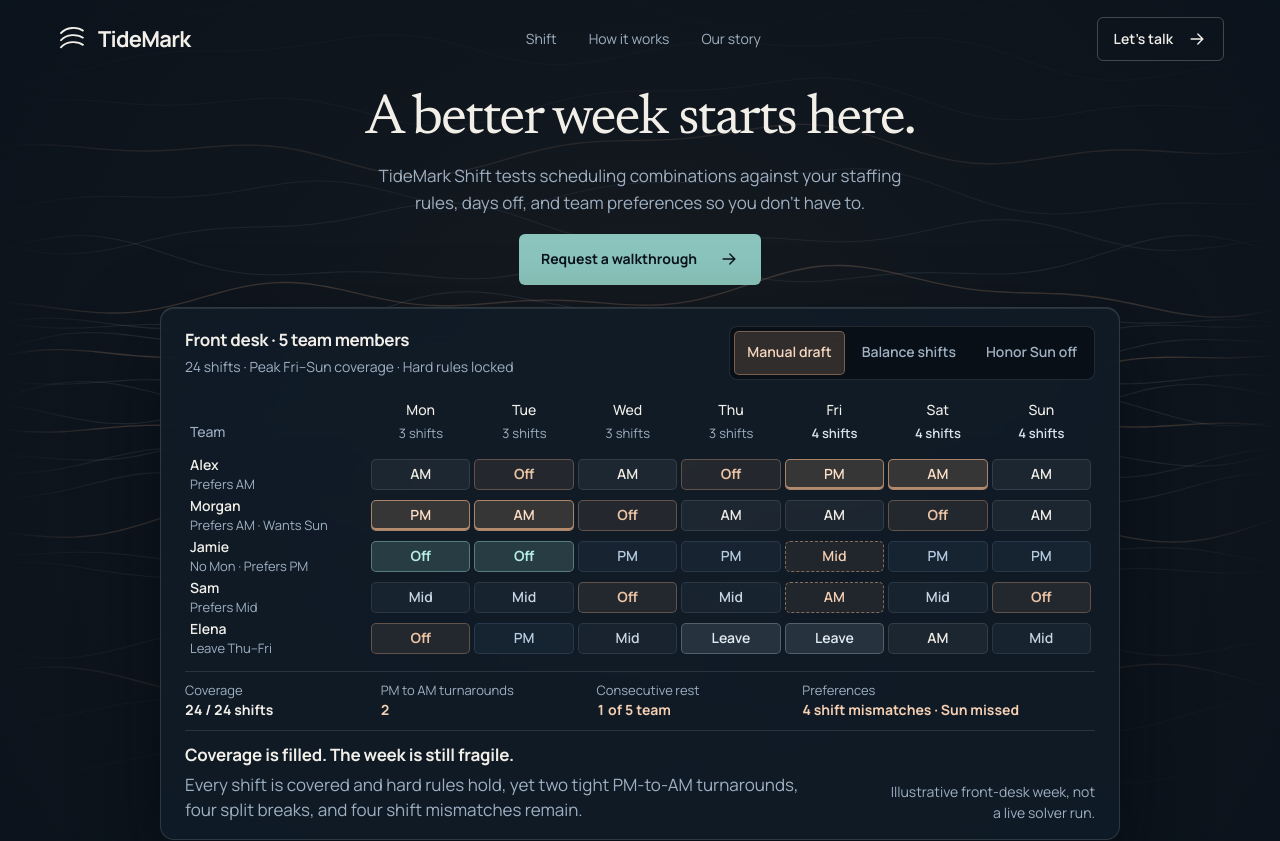
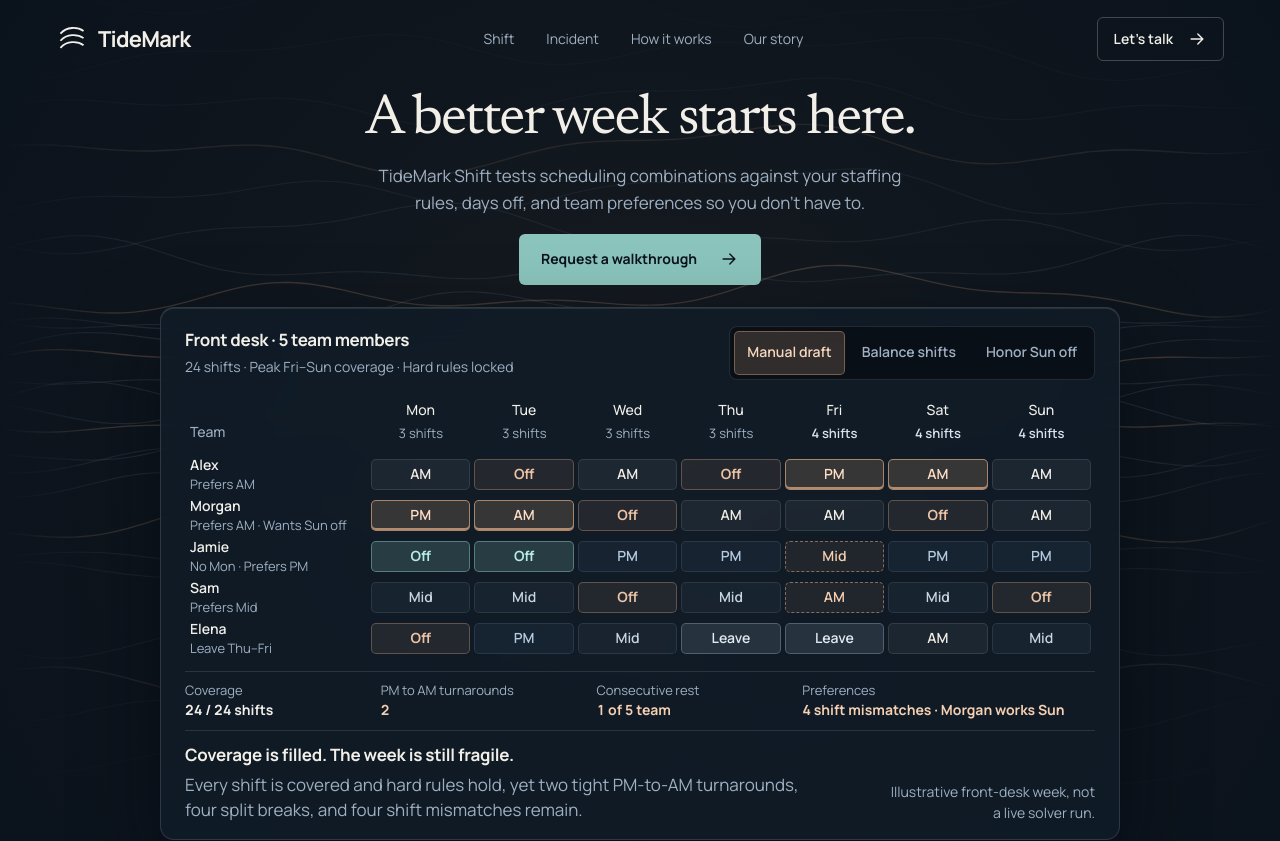
Before and after one commit to vancityoguzhan/tidemark-site, a React (Vite) app: page / in a window 1280 px wide. Shown: the top 841 px of the page. Built offline with nearby package versions, Linux system fonts and the light colour scheme; no server answers.

Commit message:
Clarify Sunday-off demo and link to Incident

```diff
--- a/src/FreshExperience.tsx
+++ b/src/FreshExperience.tsx
@@ -108,7 +108,7 @@ export default function FreshExperience() {
     ? `Sun honored · ${analysis.shiftMismatches.length} Mid trade-offs`
     : analysis.shiftMismatches.length === 0
       ? "All shifts met · Morgan works Sun"
-      : `${analysis.shiftMismatches.length} shift mismatches · Sun missed`;
+      : `${analysis.shiftMismatches.length} shift mismatches · Morgan works Sun`;
 
   const shot = screens[screen];
   const formspreeUrl =
@@ -141,6 +141,7 @@ export default function FreshExperience() {
           </a>
           <nav aria-label="Main navigation">
             <a href="#fshift">Shift</a>
+            <a href="#fincident">Incident</a>
             <a href="#fapproach">How it works</a>
             <a href="#fstory">Our story</a>
           </nav>
@@ -192,7 +193,7 @@ export default function FreshExperience() {
                 </div>
               </div>
               <p className="fWeekRulesMobile">
-                Rules: Jamie no Mon · Elena leave Thu–Fri · Morgan wants Sun ·
+                Rules: Jamie no Mon · Elena leave Thu–Fri · Morgan wants Sun off ·
                 Shift prefs active.
               </p>
               <table className="fRoster">
@@ -515,7 +516,7 @@ export default function FreshExperience() {
             </p>
           </details>
         </section>
-        <section className="fIncident">
+        <section className="fIncident" id="fincident">
           <div className="fWidth fIncidentGrid">
             <div>
               <h2>After the unexpected, a clearer record.</h2>
--- a/src/hero-puzzle-data.ts
+++ b/src/hero-puzzle-data.ts
@@ -126,7 +126,7 @@ export const HERO_TEAM: readonly HeroTeamMember[] = [
     workDays: 5,
     preferredShifts: ["AM"],
     requestedOffDay: 6,
-    constraintSummary: "Prefers AM · Wants Sun",
+    constraintSummary: "Prefers AM · Wants Sun off",
   },
   {
     name: "Jamie",
```
